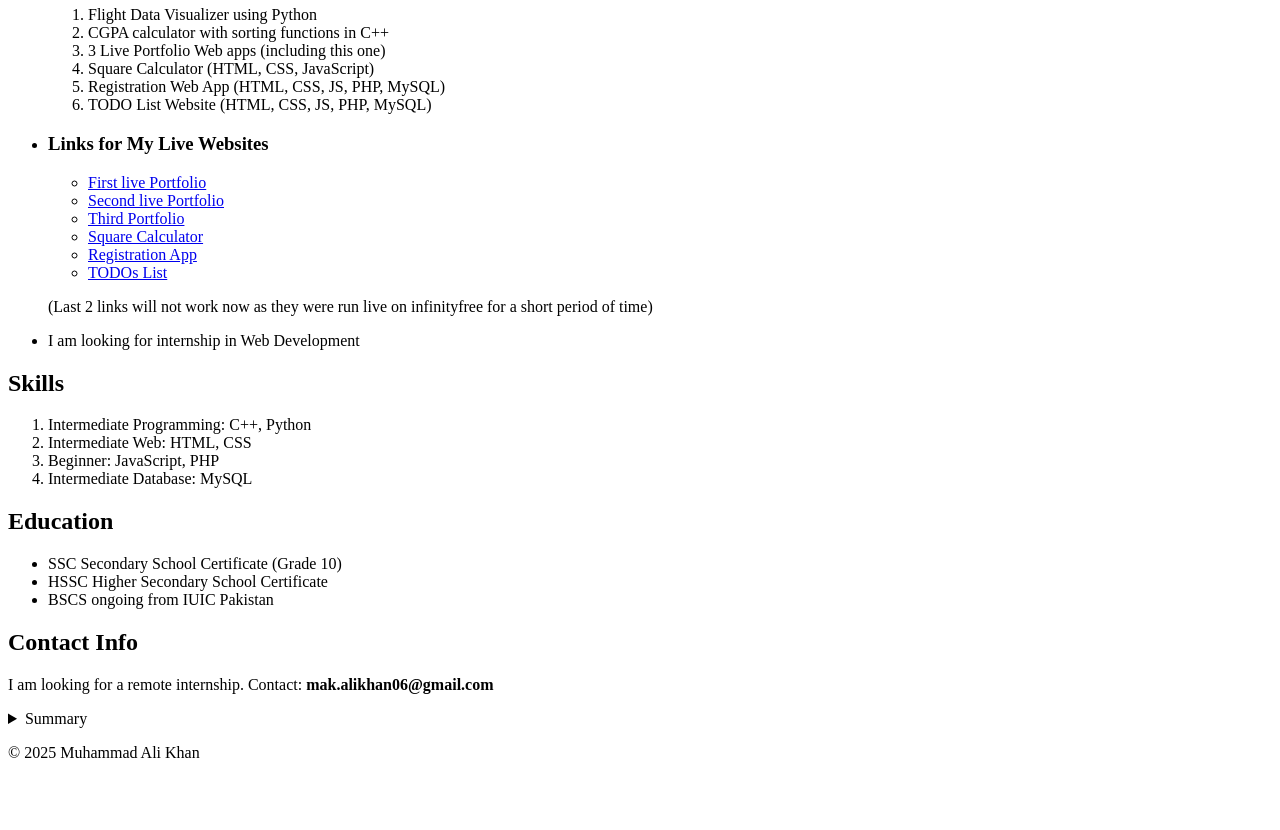
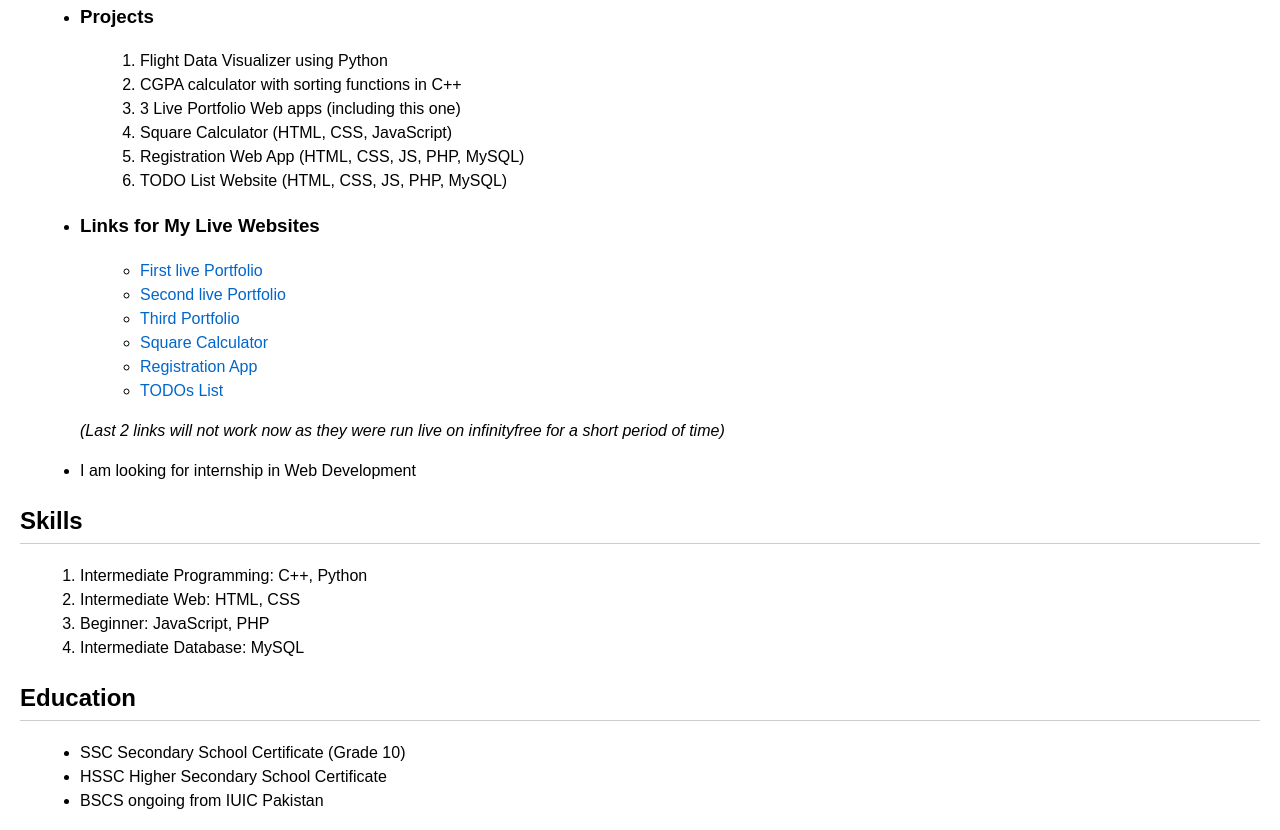
Before and after one commit to AliKhan887/My-Portfolio, a plain HTML site: page index.html in a window 1280 px wide. Shown: the part 216-1046 px from the top of the page. Before the commit the page ends 994 px from the top, so only its background shows below. Drawn offline with Linux system fonts and the light colour scheme.

Commit message:
index.html

```diff
--- a/index.html
+++ b/index.html
@@ -3,6 +3,43 @@
 <head>
   <meta charset="UTF-8">
   <title>My Resume</title>
+  <style>
+    body {
+      font-family: Arial, sans-serif;
+      margin: 20px;
+      line-height: 1.5;
+    }
+
+    h1 {
+      text-align: center;
+    }
+
+    h2 {
+      margin-top: 20px;
+      border-bottom: 1px solid #ccc;
+      padding-bottom: 4px;
+    }
+
+    ul, ol {
+      margin-left: 20px;
+    }
+
+    a {
+      color: #0066cc;
+      text-decoration: none;
+    }
+
+    a:hover {
+      text-decoration: underline;
+    }
+
+    footer {
+      text-align: center;
+      margin-top: 30px;
+      font-size: 14px;
+      color: gray;
+    }
+  </style>
 </head>
 <body>
   <h1>Muhammad Ali Khan</h1>
@@ -32,7 +69,7 @@
         <li><a href="http://Ali.fwh.is">Registration App</a></li>
         <li><a href="http://todos123.fwh.is">TODOs List</a></li>
       </ul>
-      <p>(Last 2 links will not work now as they were run live on infinityfree for a short period of time)</p>
+      <p><i>(Last 2 links will not work now as they were run live on infinityfree for a short period of time)</i></p>
     </li>
     <li>I am looking for internship in Web Development</li>
   </ul>
```
